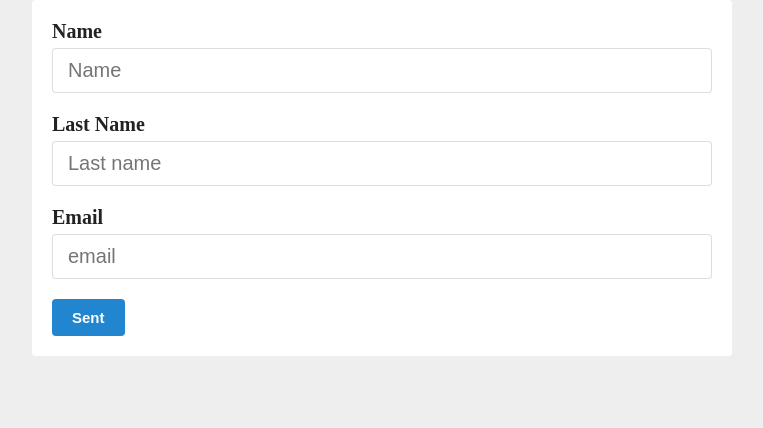
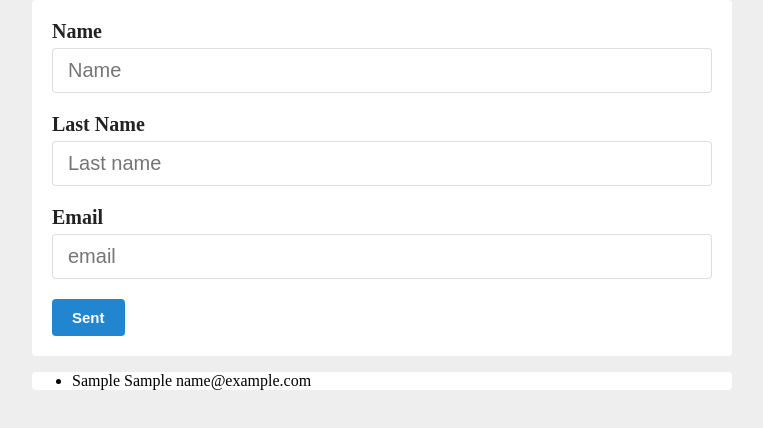
Before and after one commit to oscardelalanza/urban-octo-doodle, a React (Create React App) app: page / in a window 1280 px wide. Both pictures are taken after typing "Sample", "Sample", "name@example.com" into the empty fields and a click on the button "Sent". Shown: the top 428 px of the page, without its empty margins (258-1021 px from the left). Built offline with nearby package versions, Linux system fonts and the light colour scheme.

Commit message:
user list

```diff
--- a/src/App.js
+++ b/src/App.js
@@ -30,6 +30,13 @@ const App = () => {
           </form>
         </div>
       </Card>
+      <Card>
+        <ul>
+          {users.map(user =>
+            <li key={user.email}>{`${user.name} ${user.lastName} ${user.email}`}</li>
+          )}
+        </ul>
+      </Card>
     </Container>
   )
 }
```
